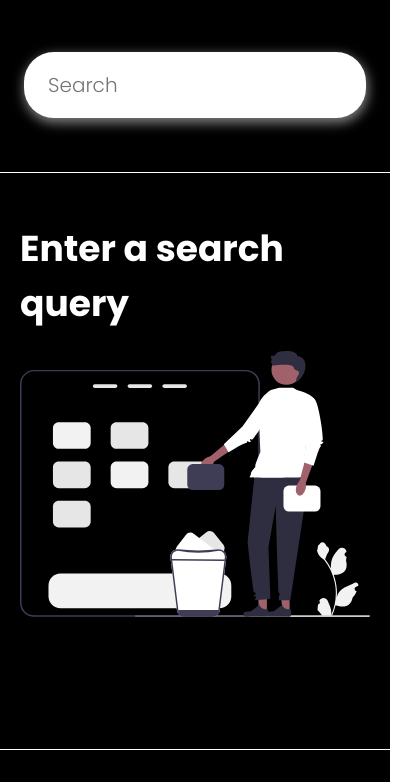
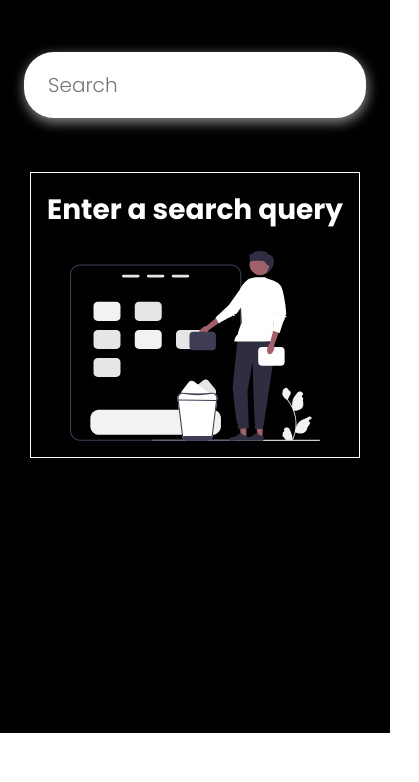
Before and after one commit to Fanominals/Showflix, a plain HTML site: page search.html in a window 390 px wide. Shown: the part 111-893 px from the top of the page, 419 px wide, since content can reach past the window. After the commit the page ends 844 px from the top, so only its background shows below. Drawn offline with Linux system fonts and the light colour scheme.

Commit message:
Fixed responsiveness on mobile and other small devices pt2

```diff
--- a/search.html
+++ b/search.html
@@ -53,7 +53,7 @@
             </div>
             <div class="search__results">
               <div class="no__search__query">
-                <h2>Enter a search query</h2>
+                <h2 class="no__search__query--title">Enter a search query</h2>
                 <figure class="no__search__query--wrapper"><img src="./assets/empty-search.svg" alt=""></figure>
               </div>
               <div class="loading__overlay">
--- a/style.css
+++ b/style.css
@@ -263,13 +263,16 @@ Initial Load
   justify-content: center;
   align-items: center;
   margin-top: 24px;
-  padding: 48px;
+  padding: 42px;
+  text-align: center;
 }
 
 .no__search__query--wrapper {
+  display: flex;
+  justify-content: center;
+  align-items: center;
   margin-top: 20px;
   width: 350px;
-  height: 350px;
 }
 
 /*
@@ -475,5 +478,15 @@ opacity: 0;
     }
 
 
+    .no__search__query {
+      padding: 16px
+    }
+    .no__search__query--title {
+      font-size: 28px;
+    }
+    .no__search__query--wrapper {
+      width: 250px;
+    }
+
   }
 }
```
